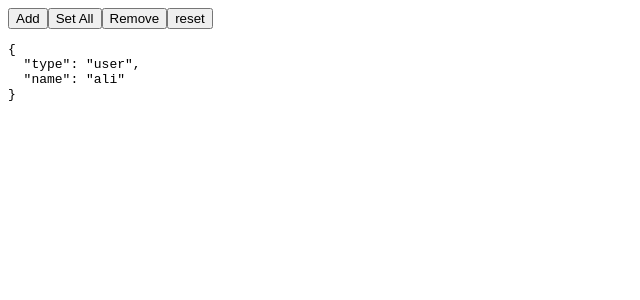
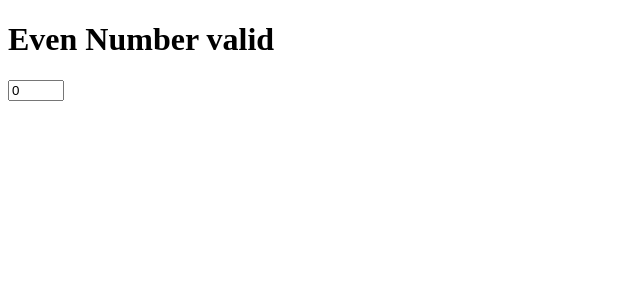
Before and after one commit to aeinmananni/react-use, a React (Vite) app: page / in a window 1280 px wide. Shown: the top 300 px of the page, without its empty margins (0-640 px from the left). Built offline with nearby package versions, Linux system fonts and the light colour scheme.

Commit message:
state validate in react-use

```diff
--- a/src/App.tsx
+++ b/src/App.tsx
@@ -1,8 +1,8 @@
-import TrackObjectValue from "./components/states/track-object-value";
+import StateValidator from "./components/states/state-validator";
 const App = () => {
   return (
     <>
-      <TrackObjectValue />
+      <StateValidator />
     </>
   );
 };
--- /dev/null
+++ b/src/components/states/state-validator.tsx
@@ -0,0 +1,29 @@
+import { useStateValidator } from "react-use";
+import { useState } from "react";
+
+const evenNumberValtore = (n: number): (boolean | null)[] => [
+  n === 0 ? null : n % 2 === 0,
+];
+
+const StateValidator = () => {
+  const [counter, setCounter] = useState<number>(0);
+  const [[isValid]] = useStateValidator(counter, evenNumberValtore);
+  return (
+    <>
+      <div>
+        <h1>Even Number valid</h1>
+        <input
+          type="number"
+          min={0}
+          max={10}
+          value={counter}
+          onChange={(e) => setCounter(+e.target.value)}
+        />
+        <br />
+        {isValid !== null && <>{isValid ? <p>Valid</p> : <p>Invalid</p>}</>}
+      </div>
+    </>
+  );
+};
+
+export default StateValidator;
```
